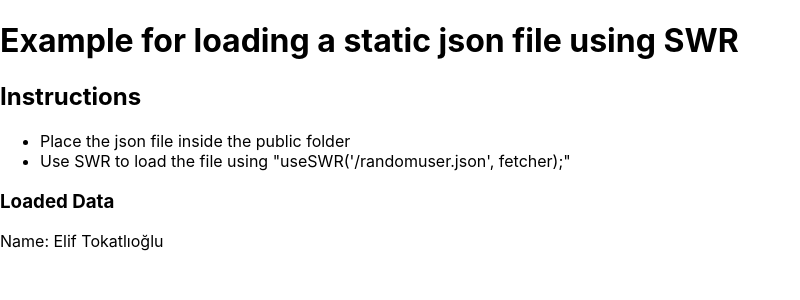
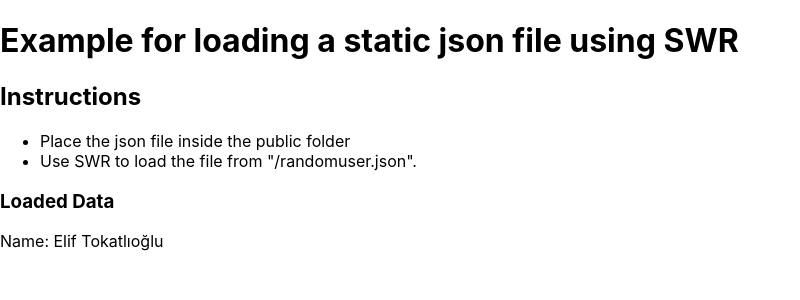
Before and after one commit to vercel-support/nextjs-swr-json, a Next.js app: page / in a window 1280 px wide. Shown: the top 300 px of the page, without its empty margins (0-800 px from the left). Built offline with nearby package versions, Linux system fonts and the light colour scheme.

Commit message:
added json data and swr

```diff
--- a/pages/index.js
+++ b/pages/index.js
@@ -1,12 +1,12 @@
-import useSWR from 'swr'
-import Head from 'next/head'
+import useSWR from "swr";
+import Head from "next/head";
 
 const fetcher = (url) => fetch(url).then((r) => r.json());
 
 export default function Home() {
-  const { data, error } = useSWR('/randomuser.json', fetcher);
-  if (error) return <div>failed to load</div>
-  if (!data) return <div>loading...</div>
+  const { data, error } = useSWR("/randomuser.json", fetcher);
+  if (error) return <div>failed to load</div>;
+  if (!data) return <div>loading...</div>;
   return (
     <div>
       <Head>
@@ -20,12 +20,15 @@ export default function Home() {
         <h2>Instructions</h2>
         <ul>
           <li>Place the json file inside the public folder</li>
-          <li>Use SWR to load the file using "useSWR('/randomuser.json', fetcher);"</li>
+          <li>
+            Use SWR to load the file from "/randomuser.json".
+          </li>
         </ul>
         <h3>Loaded Data</h3>
-        <p>Name: {data.results[0].name.first} {data.results[0].name.last}</p>
+        <p>
+          Name: {data.results[0].name.first} {data.results[0].name.last}
+        </p>
       </div>
-
     </div>
   );
 }
```
